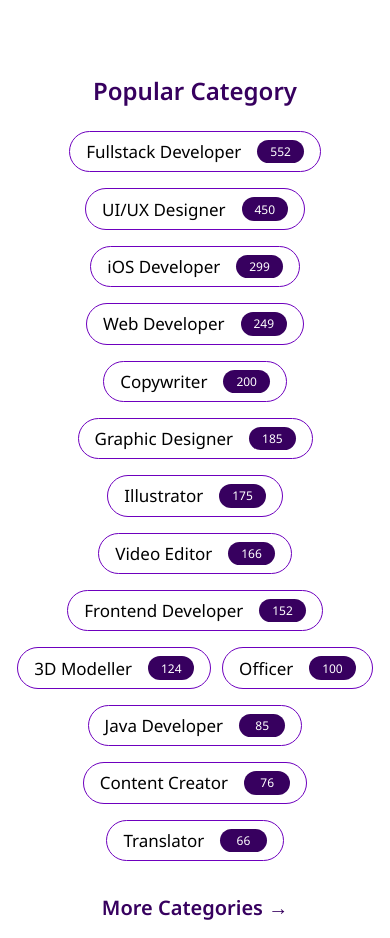
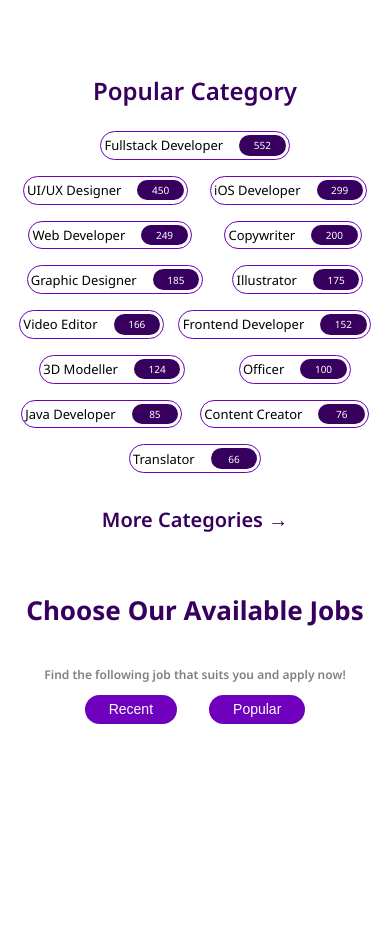
Before and after one commit to guvenfazli/Job-Seeker, a React (Create React App) app in the folder job-finder/: page / in a window 390 px wide. Shown: the part 3380-4318 px from the top of the page. After the commit the page ends 4120 px from the top, so only its background shows below. Built offline with nearby package versions, Linux system fonts and the light colour scheme.

Commit message:
Available Jobs Title and Filter Done

```diff
--- a/job-finder/src/Components/AvlJobs/AvlJobs.jsx
+++ b/job-finder/src/Components/AvlJobs/AvlJobs.jsx
@@ -4,7 +4,7 @@ import { useState, useEffect } from "react"
 import fetchJobs, { fetchFilteredJobs } from "../../Utils/fetchData"
 
 export default function AvlJobs() {
-
+  /*
   const [pageNum, setPageNum] = useState(1)
   const [data, setData] = useState([])
   const [filteredData, setFilteredData] = useState([])
@@ -44,9 +44,7 @@ export default function AvlJobs() {
     const filteredByPostTime = data.sort((a, b) => b.job_posted_at_timestamp - a.job_posted_at_timestamp)
     setFilteredData(filteredByPostTime)
   }
-
-  return (
-    <section className={classes.avlJobs}>
+      <section className={classes.avlJobs}>
       <div className={classes.avlTitle}>
         <h4>Choose Our Available Jobs</h4>
         <div>
@@ -71,5 +69,23 @@ export default function AvlJobs() {
 
       </div>
     </section>
+  */
+  return (
+    <section className={classes.avlJobs}>
+      <div className={classes.title}>
+        <p>Choose Our Available Jobs</p>
+      </div>
+
+      <div className={classes.filter}>
+        <div>
+          <p>Find the following job that suits you and apply now!</p>
+        </div>
+
+        <div>
+          <button>Recent</button>
+          <button>Popular</button>
+        </div>
+      </div>
+    </section>
   )
 }
--- a/job-finder/src/Components/AvlJobs/avljobs.module.css
+++ b/job-finder/src/Components/AvlJobs/avljobs.module.css
@@ -1,6 +1,6 @@
 @import url('https://fonts.googleapis.com/css2?family=Noto+Sans:ital,wght@0,100..900;1,100..900&display=swap');
 
-
+/*
 .avlJobs{
   display: flex;
   flex-direction: column;
@@ -74,3 +74,130 @@ nav button{
   font-family: "Noto Sans", sans-serif;
   cursor: pointer;
 }
+*/
+
+.avlJobs {
+  display: flex;
+  flex-direction: column;
+  padding: 1rem;
+}
+
+.title {
+  display: flex;
+  justify-content: flex-start;
+  text-align: center;
+}
+
+.title p {
+  color: #37005F;
+  font-weight: bold;
+  font-size: 60px;
+  font-family: "Noto Sans", sans-serif;
+}
+
+.filter {
+  display: flex;
+  flex-direction: row;
+  justify-content: space-between;
+}
+
+.filter div{
+  display: flex;
+  flex-direction: row;
+  align-items: center;
+  justify-content: space-around;
+  text-align: center;
+}
+
+.filter div p {
+  font-weight: 600;
+  font-size: 16px;
+  color: gray;
+  font-family: "Noto Sans", sans-serif;
+}
+
+.filter div button{
+  padding: 0.8rem 2.5rem;
+  background-color: #6E00BE;
+  color: white;
+  font-size: 16px;
+  border: none;
+  border-radius: 2rem;
+  cursor: pointer;
+  margin: 0rem 1rem;
+}
+
+@media (max-width: 830px) {
+  .title p {
+    font-size: 54px;
+  }
+}
+
+@media (max-width: 775px) {
+  .filter {
+    display: flex;
+    flex-direction: column;
+    justify-content: space-between;
+    align-items: center;
+  }
+}
+
+@media (max-width: 740px) {
+  .title p {
+    font-size: 50px;
+  }
+}
+
+@media (max-width: 690px) {
+  .title p {
+    font-size: 44px;
+  }
+}
+
+@media (max-width: 610px) {
+  .title p {
+    font-size: 38px;
+  }
+}
+
+@media (max-width: 535px) {
+  .title p {
+    font-size: 30px;
+  }
+}
+
+@media (max-width: 445px) {
+  .title p {
+    font-size: 30px;
+  }
+
+  .filter div p {
+    font-weight: 600;
+    font-size: 12px;
+    color: gray;
+    font-family: "Noto Sans", sans-serif;
+  }
+
+  .filter div button{
+    padding: 0.4rem 1.5rem;
+    background-color: #6E00BE;
+    color: white;
+    font-size: 14px;
+    border: none;
+    border-radius: 2rem;
+    cursor: pointer;
+    margin: 0rem 1rem;
+  }
+}
+
+@media (max-width: 420px) {
+  .title {
+    justify-content: center;
+  }
+
+  .title p {
+    font-size: 26px;
+  }
+
+
+}
--- a/job-finder/src/Components/Popular/Tags/Tags.jsx
+++ b/job-finder/src/Components/Popular/Tags/Tags.jsx
@@ -3,10 +3,7 @@ import classes from "./tags.module.css"
 export default function Tags({ tags, jobs }) {
   return (
     <button className={classes.tag}>
-      <p>
-        {tags}
-
-      </p>
+      <p>{tags}</p>
       <span className={classes.job}>{jobs}</span>
     </button>
   )
--- a/job-finder/src/Components/Popular/Tags/tags.module.css
+++ b/job-finder/src/Components/Popular/Tags/tags.module.css
@@ -12,7 +12,6 @@
   border-radius: 2rem;
   justify-content: space-between;
   cursor: pointer;
-
 }
 
 .tag p{
@@ -36,5 +35,64 @@
   background-color: #37005F;
   font-family: "Noto Sans", sans-serif;
   color: white;
+}
 
+@media (max-width: 490px) {
+  .tag {
+    padding: 0.2rem 0.2rem;
+    border-radius: 2rem;
+  }
+
+  .tag p{
+    margin: 0;
+    margin-right: 1rem;
+    font-size: 13px;
+    color: black;
+  }
+
+  .tag span{
+    padding: 0.2rem;
+    border-radius: 1rem;
+    font-size: 10px;
+    width: 2.5rem;
+  }
+
+  .job{
+    display: flex;
+    align-items: center;
+    justify-content: center;
+    background-color: #37005F;
+    font-family: "Noto Sans", sans-serif;
+    color: white;
+  }
 }
+
+@media (max-width: 380px) {
+  .tag {
+    padding: 0.2rem 0.2rem;
+    border-radius: 2rem;
+  }
+
+  .tag p{
+    margin: 0;
+    margin-right: 0.4rem;
+    font-size: 13px;
+    color: black;
+  }
+
+  .tag span{
+    padding: 0.2rem;
+    border-radius: 1rem;
+    font-size: 10px;
+    width: 1.5rem;
+  }
+
+  .job{
+    display: flex;
+    align-items: center;
+    justify-content: center;
+    background-color: #37005F;
+    font-family: "Noto Sans", sans-serif;
+    color: white;
+  }
+}
--- a/job-finder/src/Components/Popular/popular.module.css
+++ b/job-finder/src/Components/Popular/popular.module.css
@@ -48,12 +48,22 @@
   cursor: pointer;
 }
 
+@media (max-width: 920px) {
+
+  .tagList {
+    width: 100%;
+  }
+
+  .tagList {
+    gap: 1rem 1rem;
+  }
+}
+
 @media (max-width: 800px) {
 
   .tagList {
     width: 100%;
   }
-
 
   .tagList {
     gap: 1rem 1rem;
@@ -65,3 +75,9 @@
     gap: 1rem 0.5rem;
   }
 }
+
+@media (max-width: 360px) {
+  .tagList {
+    gap: 1rem 0.1rem;
+  }
+}
--- a/job-finder/src/Pages/HomePage.js
+++ b/job-finder/src/Pages/HomePage.js
@@ -39,6 +39,7 @@ export default function HomePage() {
       <AboutSummary />
       <JobSearch />
       <Popular />
+      <AvlJobs />
 
 
 
```
